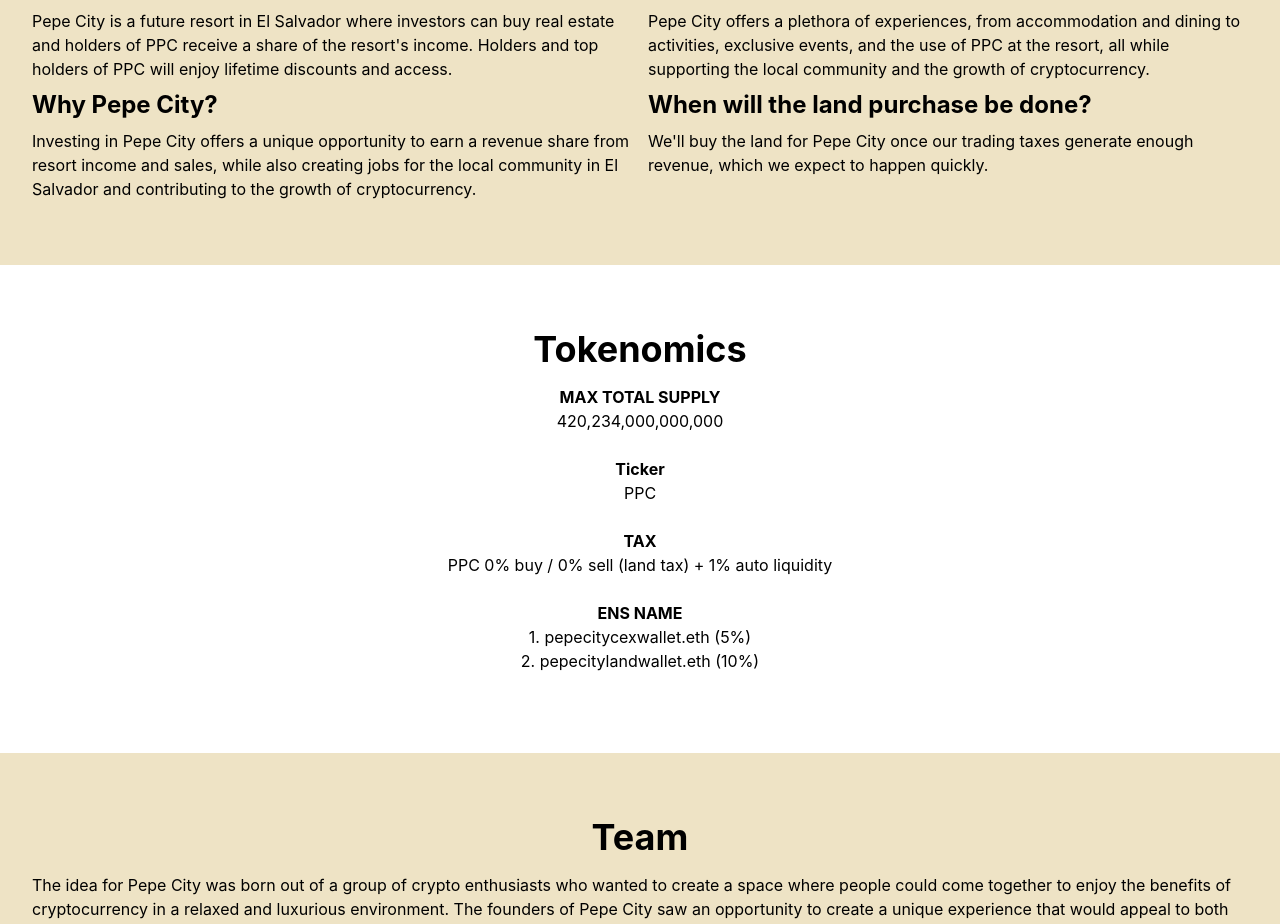
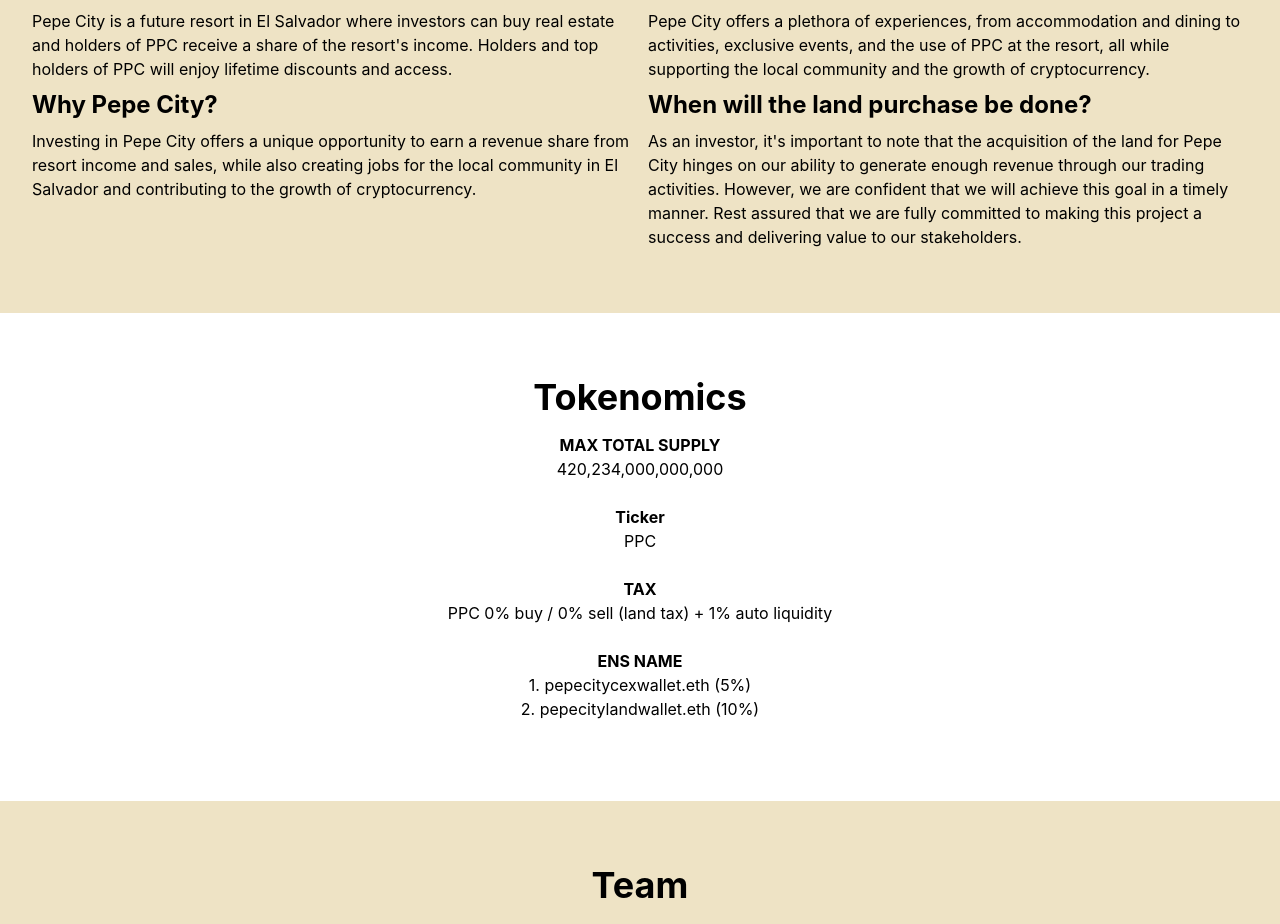
Before and after one commit to pepecitygroup/pepecity, a Vue app: page / in a window 1280 px wide. Shown: the part 1367-2291 px from the top of the page. Built offline with nearby package versions, Linux system fonts and the light colour scheme.

Commit message:
Changed faq

```diff
--- a/src/components/FAQ.vue
+++ b/src/components/FAQ.vue
@@ -21,7 +21,7 @@
         </p>
         <h1 class="font-bold text-2xl my-2">When will the land purchase be done?</h1>
         <p class="text my-2">
-          We'll buy the land for Pepe City once our trading taxes generate enough revenue, which we expect to happen quickly.
+          As an investor, it's important to note that the acquisition of the land for Pepe City hinges on our ability to generate enough revenue through our trading activities. However, we are confident that we will achieve this goal in a timely manner. Rest assured that we are fully committed to making this project a success and delivering value to our stakeholders.
         </p>
       </div>
     </div>
```
